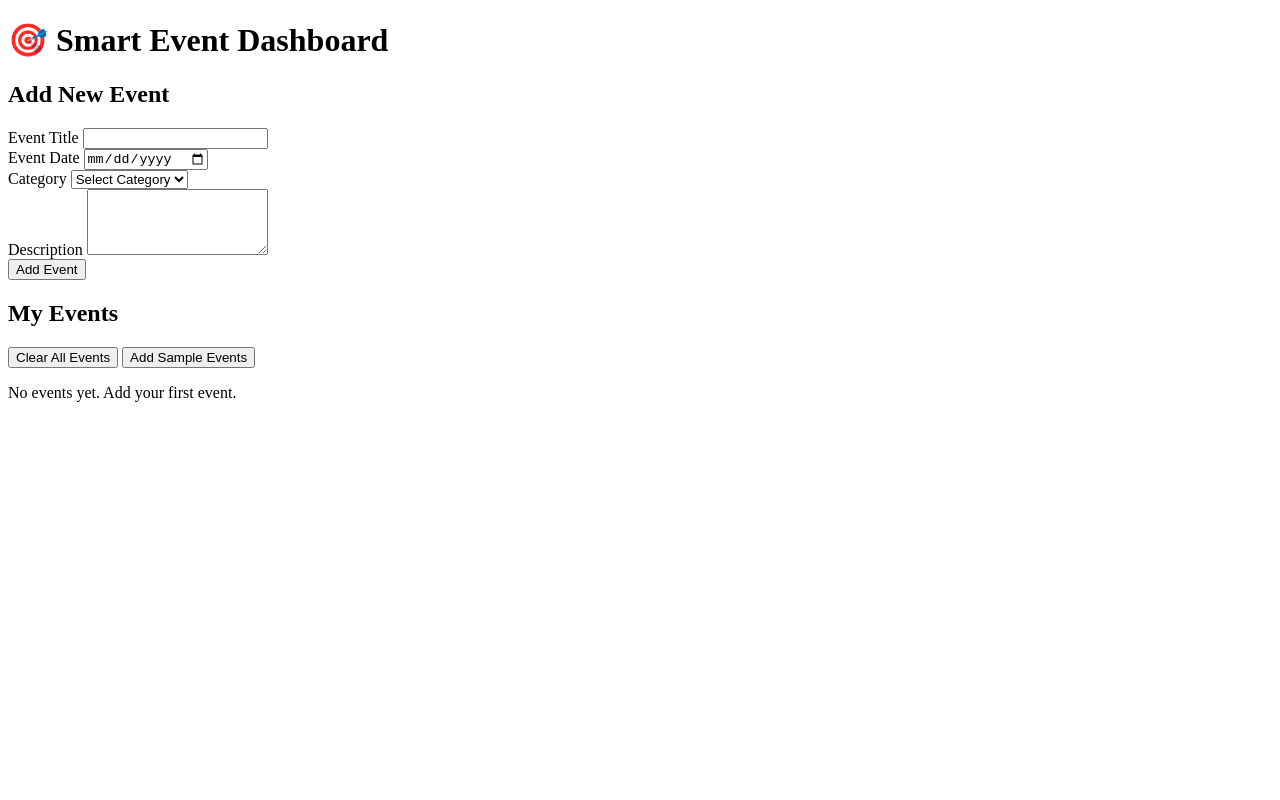
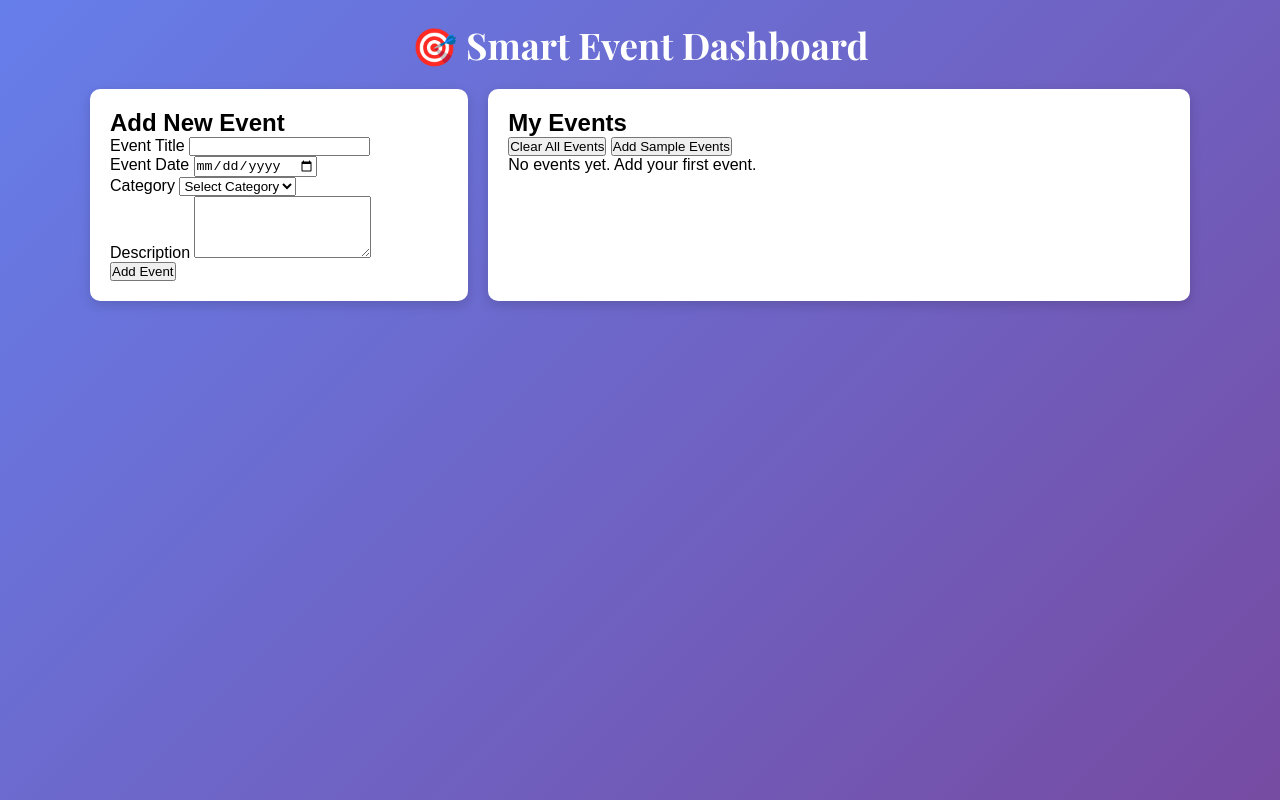
Before and after one commit to swatisingh1701/Smart-Event-Dashboard, a plain HTML site: page index.html in a window 1280 px wide. Drawn offline with nearby package versions, Linux system fonts and the light colour scheme; a web font is replaced by a local one.

Commit message:
Basic styling of the dashboard

```diff
--- a/index.html
+++ b/index.html
@@ -9,6 +9,9 @@
     <link rel="preconnect" href="https://fonts.googleapis.com">
     <link rel="preconnect" href="https://fonts.gstatic.com" crossorigin>
     <link href="https://fonts.googleapis.com/css2?family=Montserrat:ital,wght@0,100..900;1,100..900&family=Playfair+Display:ital,wght@0,400..900;1,400..900&family=Playwrite+NZ+Basic:wght@100..400&family=Tagesschrift&display=swap" rel="stylesheet">
+
+    <!-- External css -->
+    <link rel="stylesheet" href="style.css">
 </head>
 <body>
 
--- /dev/null
+++ b/style.css
@@ -0,0 +1,46 @@
+* {
+    margin: 0;
+    padding: 0;
+    box-sizing: border-box;
+}
+
+body {
+    font-family: 'Playwrite NZ Basic', sans-serif;
+    background: linear-gradient(135deg, #667eea, #764ba2);
+    min-height: 100vh;
+    padding: 20px;
+}
+
+header {
+    text-align: center;
+    margin-bottom: 20px;
+    color: white;
+}
+
+header h1 {
+    font-family: 'Playfair Display', serif;
+    font-size: 2.3rem;
+}
+
+.container {
+    display: flex;
+    gap: 20px;
+    max-width: 1100px;
+    margin: auto;
+}
+
+.left-card {
+    background: white;
+    padding: 20px;
+    border-radius: 10px;
+    width: 35%;
+    box-shadow: 0 4px 12px rgba(0, 0, 0, 0.15);
+}
+
+.right-card {
+    background: white;
+    padding: 20px;
+    border-radius: 10px;
+    width: 65%;
+    box-shadow: 0 4px 12px rgba(0, 0, 0, 0.15);
+}
```
